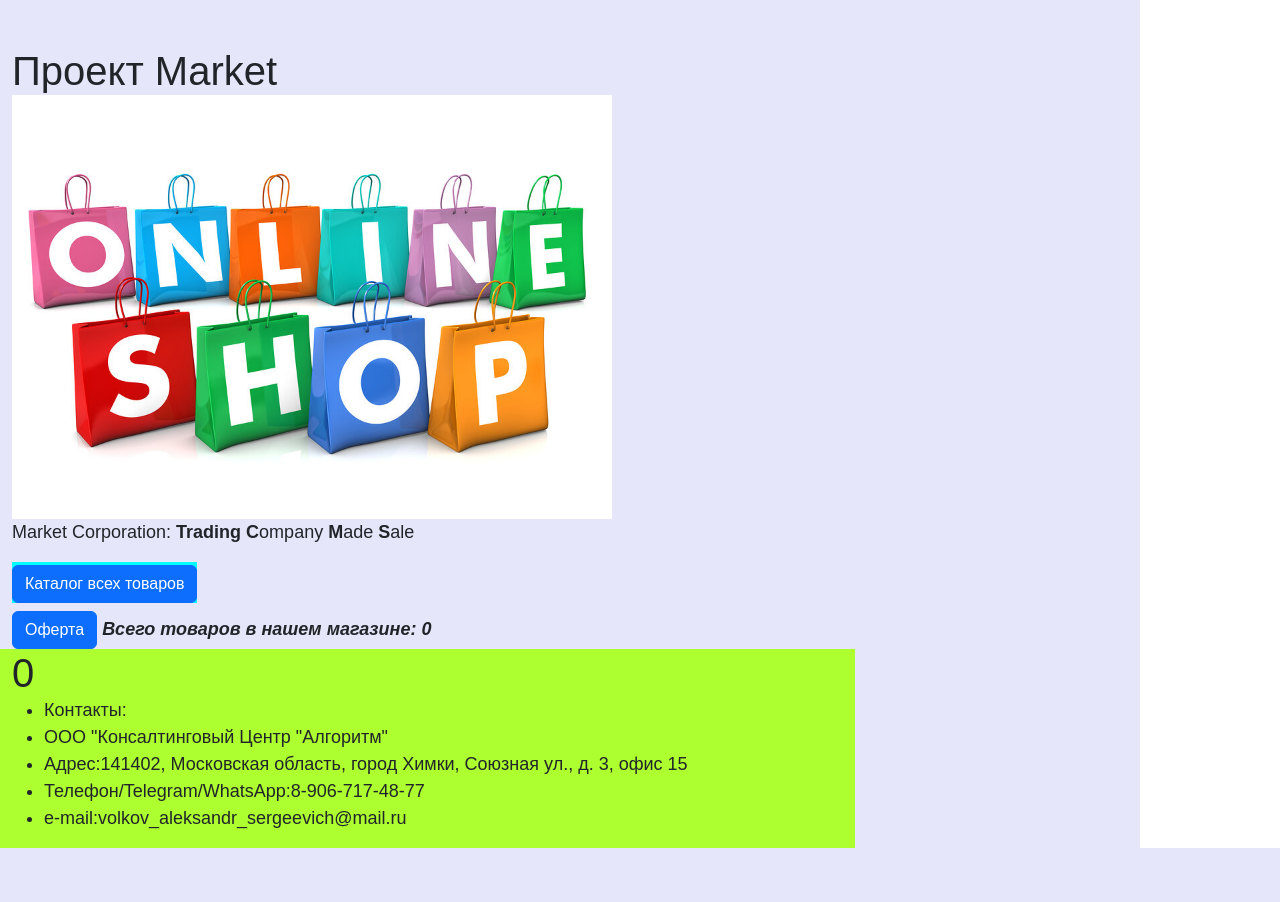
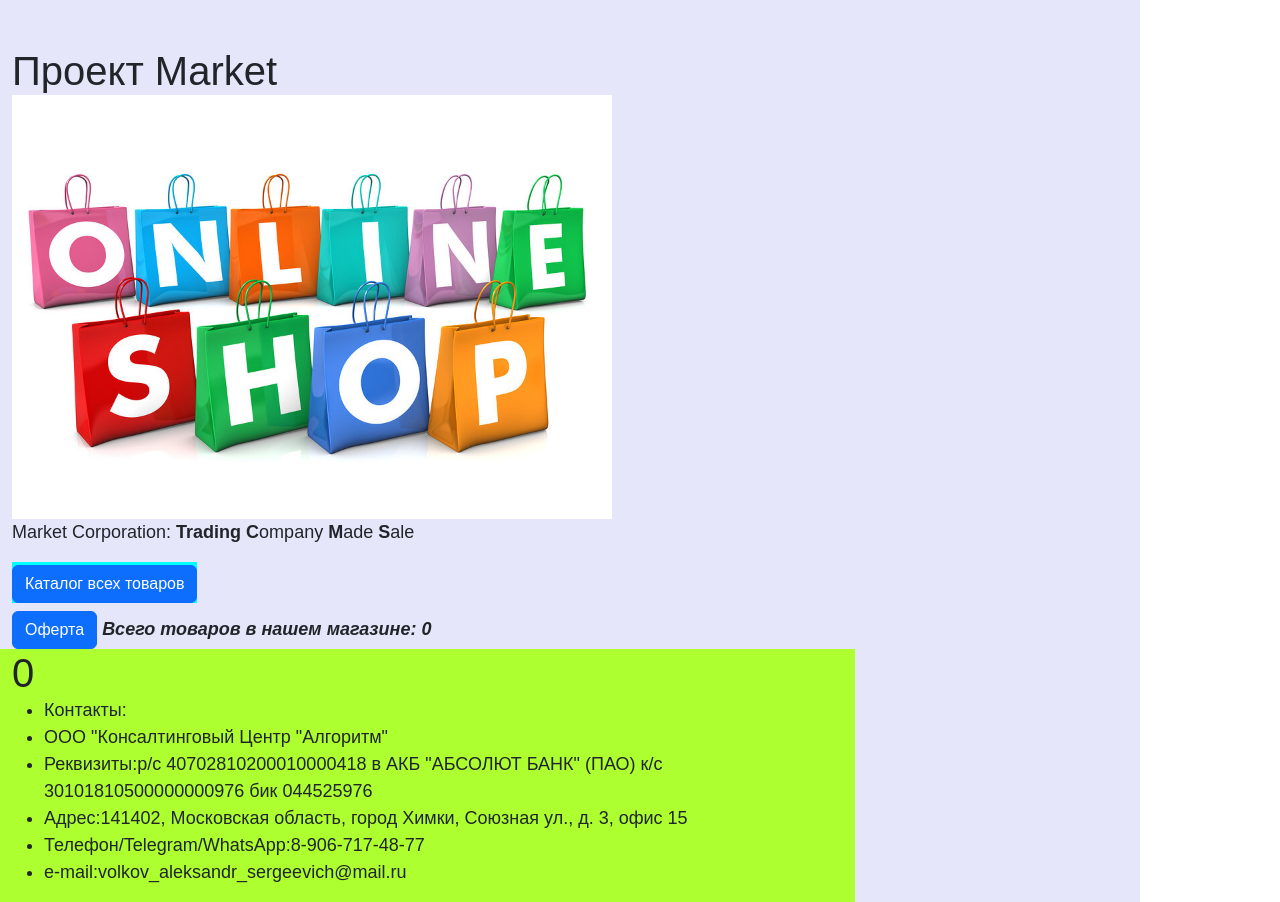
Before and after one commit to Aleksandr-Sergeevich-Volkov/educational_store, a Django app: page / in a window 1280 px wide. Shown: the part 25-927 px from the top of the page. Before the commit the page ends 873 px from the top, so only its background shows below. Run offline with Django 3.2, Linux system fonts and the light colour scheme; data that the repository does not hold is empty; parts of the project's set-up code (start-up, migrations or seed data) failed here and were passed over; some libraries are stand-ins or nearby versions.

Commit message:
commit write *.html

```diff
--- a/traning_store/templates/index.html
+++ b/traning_store/templates/index.html
@@ -23,6 +23,7 @@
       <ul style="display: inline-block; font-size: 18px; font-family:sans-serif;">
         <li>Контакты:</li>
         <li>ООО "Консалтинговый Центр "Алгоритм"</li>
+        <li>Реквизиты:р/с 40702810200010000418 в АКБ "АБСОЛЮТ БАНК" (ПАО) к/с 30101810500000000976 бик 044525976</li>
         <li>Адрес:141402, Московская область, город Химки, Союзная ул., д. 3, офис 15 </li>
         <li>Телефон/Telegram/WhatsApp:8-906-717-48-77</li>
         <li>e-mail:volkov_aleksandr_sergeevich@mail.ru</li>
```
